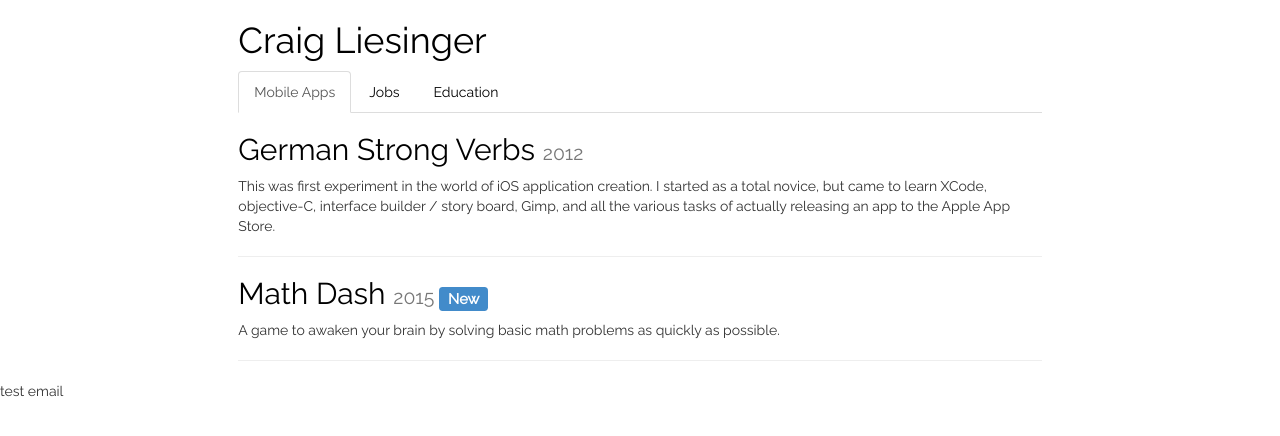
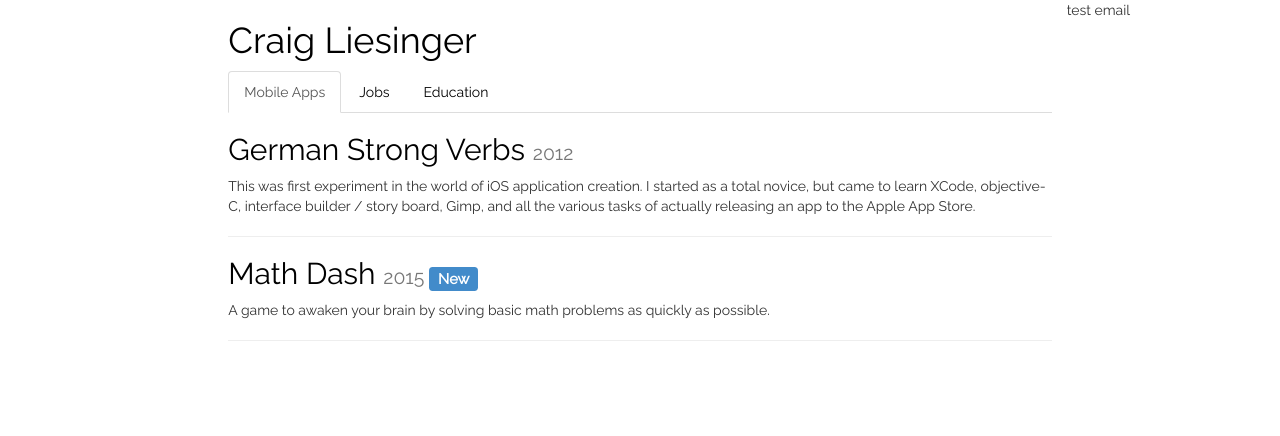
Before and after one commit to craigliesinger/craigliesinger.github.io, a plain HTML site: page index.html in a window 1280 px wide. Drawn offline with nearby package versions, Linux system fonts and the light colour scheme; some packages are replaced by stand-ins of ours.

Commit message:
grid experiment

```diff
--- a/index.html
+++ b/index.html
@@ -23,7 +23,7 @@
 </head>
 <body ng-controller="ProjectsCtrl">
 	<div class="col-md-8 col-md-offset-2"></div>
-	<div ng-view class="col-md-12"></div>
+	<div ng-view></div>
 	<footer class="footer">test email</footer>
 </body>
 
```
